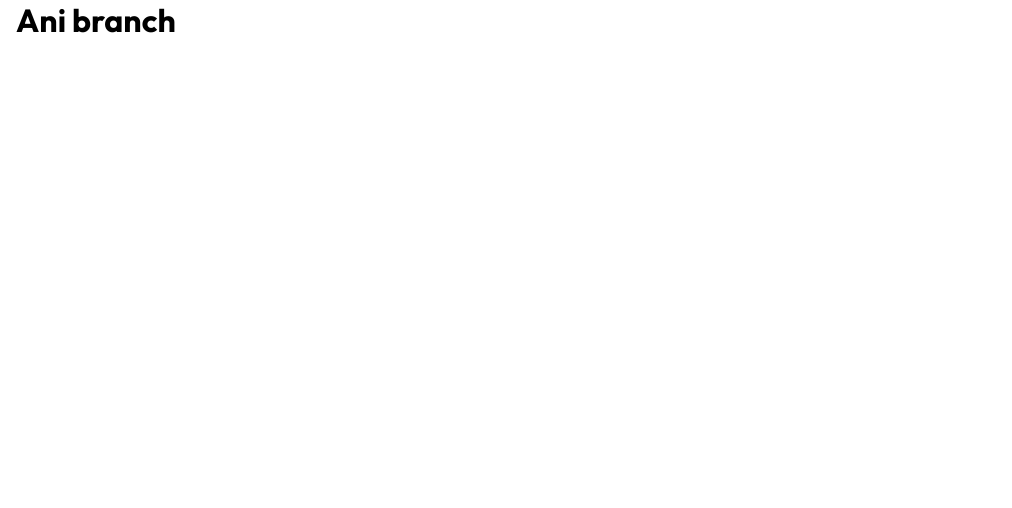
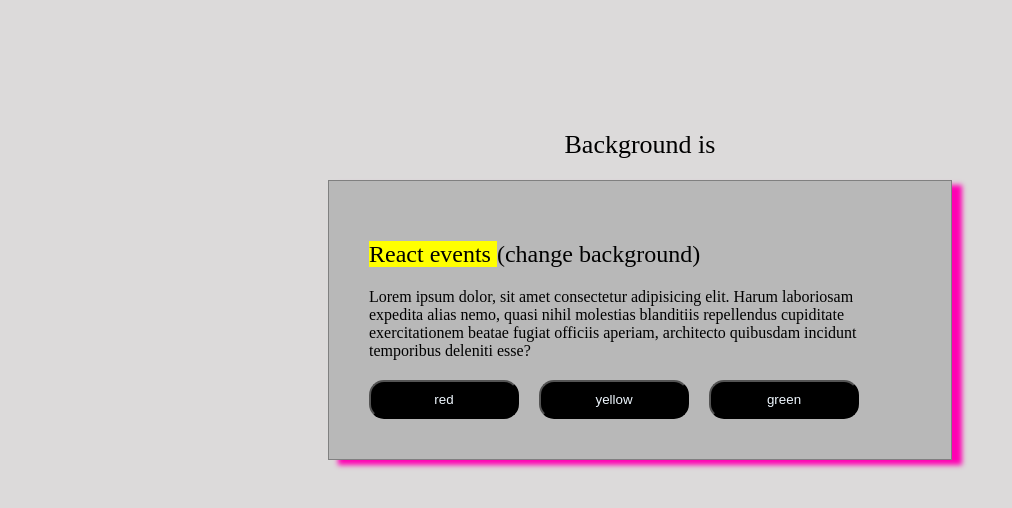
Before and after one commit to BrownEdgar/react_armenia, a React app: page / in a window 1280 px wide. Shown: the top 508 px of the page, without its empty margins (0-1012 px from the left). Built offline with nearby package versions, Linux system fonts and the light colour scheme; the HTML template or start-up script is replaced by a standard one.

Commit message:
cards project

```diff
--- /dev/null
+++ b/src/App.css
@@ -0,0 +1,8 @@
+*{
+    padding: 0;
+    margin: 0;
+    box-sizing: border-box;
+}
+body{
+    background: red;
+}
--- a/src/App.jsx
+++ b/src/App.jsx
@@ -1,10 +1,10 @@
 import React from 'react'
+import Cards from './Components/Cards/Cards'
 
 export default function App() {
   return (
     <div>
-      <h1>Ani branch </h1>
-      {/* code here... */}
+      < Cards />
     </div>
   )
 }
--- /dev/null
+++ b/src/Components/Cards/Cards.css
@@ -0,0 +1,93 @@
+.Cards__title{
+    font-size: 24px;
+}
+.Cards__title-span{
+    background: yellow;
+}
+.Cards__header{
+    margin: 130px auto 0;
+    text-align: center;
+    font-size: 26px;
+}
+.Cards__header-span{
+    background: yellow;
+}
+._active{
+    border: 1px solid grey;
+    background: rgb(184, 184, 184);
+    width: 50%;
+    height: auto;
+    margin: 20px auto;
+    padding: 40px;
+    gap: 20px;
+    box-shadow: 10px 5px 5px rgb(255, 0, 179);
+}
+.red_active{
+    border: 1px solid grey;
+    background: red;
+    width: 50%;
+    height: auto;
+    margin: 20px auto;
+    padding: 40px;
+    box-shadow: 10px 5px 5px rgb(0, 255, 85);
+    gap: 20px;
+}
+.yellow_active{
+    border: 1px solid grey;
+    background: yellow;
+    width: 50%;
+    height: auto;
+    margin: 20px auto;
+    box-shadow: 10px 5px 5px rgb(255, 60, 0);
+    padding: 40px;
+    gap: 20px;
+}
+.green_active{
+    border: 1px solid grey;
+    background: green;
+    width: 50%;
+    height: auto;
+    box-shadow: 10px 5px 5px rgb(128, 0, 255);
+    margin: 20px auto;
+    padding: 40px;
+    gap: 20px;
+}
+.buttons{
+    display: flex;
+    gap: 20px;
+    margin-top: 20px;
+}
+.Cards__title{
+    margin-top: 20px;
+}
+.Cards__text{
+    margin-top: 20px;
+}
+.button{
+    padding: 10px 5px;
+    width: 150px;
+    border-radius: 15px;
+    color: aliceblue;
+    background: black;
+}
+.red_button{
+    padding: 10px 5px;
+    width: 150px;
+    border-radius: 15px;
+    color: aliceblue;
+    background: red;
+}
+.yellow_button{
+    padding: 10px 5px;
+    width: 150px;
+    border-radius: 15px;
+    color: black;
+    background: yellow;
+}
+.green_button{
+    padding: 10px 5px;
+    width: 150px;
+    border-radius: 15px;
+    color: aliceblue;
+    background: green;
+}
--- /dev/null
+++ b/src/Components/Cards/Cards.jsx
@@ -0,0 +1,29 @@
+import React, { useState } from 'react'
+import  data  from "../../data.json";
+import './Cards.css'
+export default function Cards() {
+
+  const [color, setColor] = useState([])
+  const hendleColor = (elm)=>{
+    setColor(elm)
+  }
+  return (
+    <div>
+      <p className='Cards__header'>Background is <span className='Cards__header-span'>{color}</span></p>
+        <div  className={`${ color ? color +"_"+ 'active': ''}`}>
+          <p className='Cards__title'><span className='Cards__title-span'>React events </span>(change background)</p>
+          <p className='Cards__text'>Lorem ipsum dolor, sit amet consectetur adipisicing elit. Harum laboriosam expedita alias nemo, quasi nihil molestias blanditiis repellendus cupiditate exercitationem beatae fugiat officiis aperiam, architecto quibusdam incidunt temporibus deleniti esse?</p>
+          <div className='buttons'>{
+            data.map((elm)=>{
+            return (
+             <div key={elm}>
+              <button className={`${ elm === color ? color +"_"+ 'button': 'button'}`} onMouseMove={()=>hendleColor(elm)}>{elm}</button>
+
+             </div>)
+        })
+      }
+          </div>
+        </div>
+      </div>
+  )
+}
--- /dev/null
+++ b/src/data.json
@@ -0,0 +1 @@
+["red","yellow","green"]
--- a/src/index.css
+++ b/src/index.css
@@ -10,5 +10,5 @@ body {
   max-width: 1440px;
   margin: 0 auto;
   padding: 0 1rem;
-  font-family: 'Outfit', sans-serif;
+  background: rgb(220, 218, 218);
 }
```
